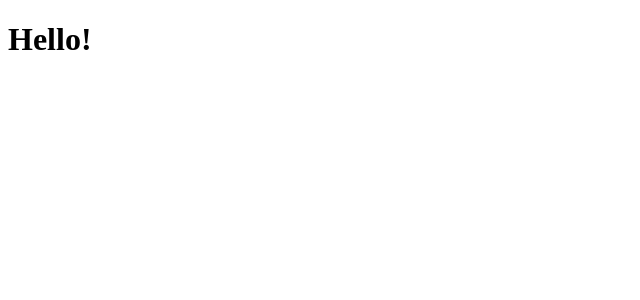
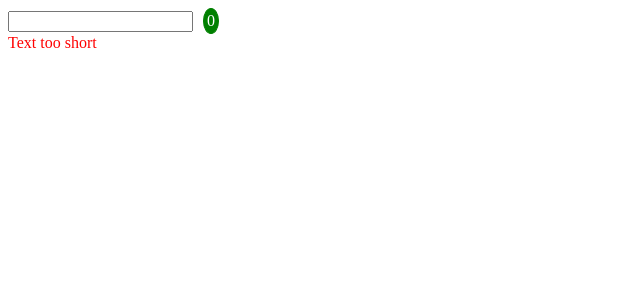
Before and after one commit to kosovych/react-cg, a React (Create React App) app: page / in a window 1280 px wide. Shown: the top 300 px of the page, without its empty margins (0-640 px from the left). Built offline with nearby package versions, Linux system fonts and the light colour scheme; the HTML template or start-up script is replaced by a standard one.

Commit message:
added solution

```diff
--- a/src/App.js
+++ b/src/App.js
@@ -1,7 +1,69 @@
 import React from 'react';
 
-const App = () => (
-  <h1>Hello!</h1>
-);
+const styleLength = {
+  border: '1px solid green',
+  color: 'white',
+  backgroundColor: 'green',
+  borderRadius: '50%',
+  padding: '3px',
+  display: 'inline-block',
+  margin: '0px 0px 0px 10px',
+}
+
+const styleChar = {
+  display: 'inline-block',
+  padding: '16px',
+  textAlign: 'center',
+  margin: '16px',
+  border: '1px solid black',
+}
+
+const ValidationComponent = ({val, validVal}) => {
+  const isValid = val > validVal;
+  return (
+    <div style={{color: isValid ? 'green' : 'red'}}>
+      { isValid ? 'Text long enough' : 'Text too short' }
+    </div>
+  )
+}
+
+const CharComponents = ({char, click}) => {
+  return (
+    <span onClick={() => click()} style={styleChar}>{char}</span>
+  )
+}
+class App extends React.Component {
+  state = {
+    string: '',
+  };
+
+  setValue = (event) => {
+    this.setState({
+      string: event.target.value,
+    });
+  }
+
+  rmChar = (index) => {
+    const arrayOfChars = this.state.string.split('');
+    arrayOfChars.splice(index, 1);
+    this.setState({
+      string: arrayOfChars.join(''),
+    })
+  }
+
+  render() {
+    const charArr = this.state.string.split('');
+    return (
+      <div>
+        <input type="text" value={this.state.string} onChange={this.setValue}/>
+        <span style={styleLength}>{this.state.string.length}</span>
+        <ValidationComponent val={this.state.string.length} validVal={5} />
+        <div>
+          {charArr.map( (char, index) => <CharComponents key={index} click={() => this.rmChar(index)} char={char} /> )}
+        </div>
+      </div>
+    )
+  }
+}
 
 export default App;
```
